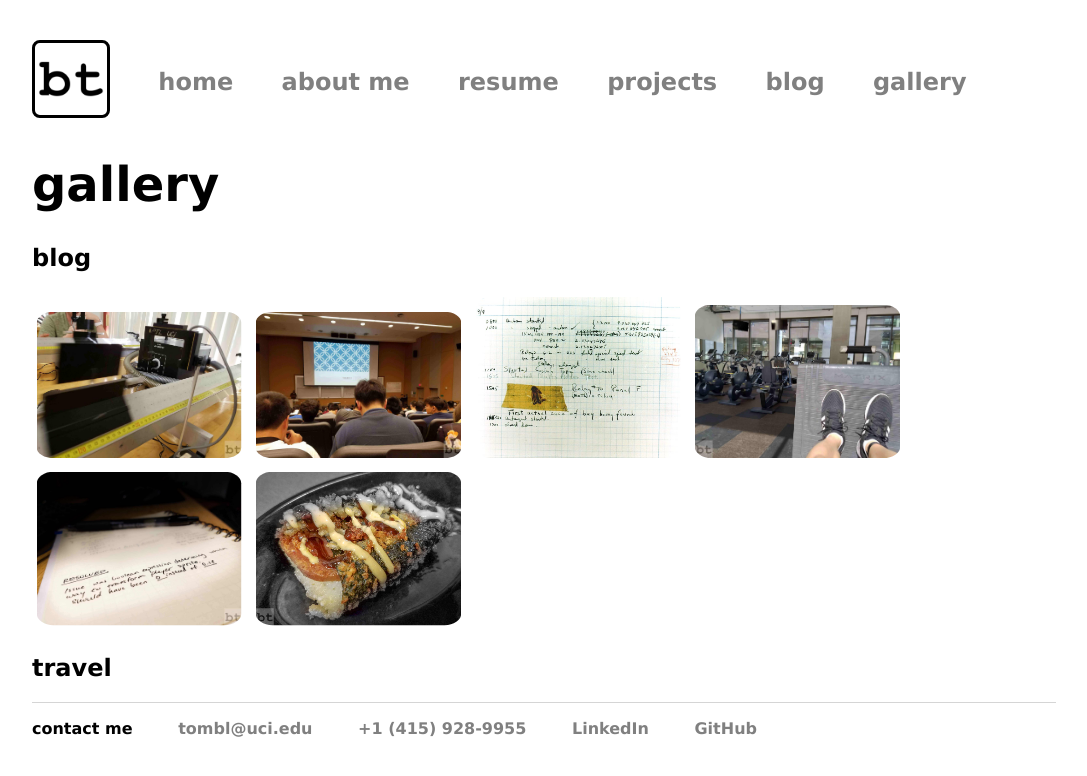
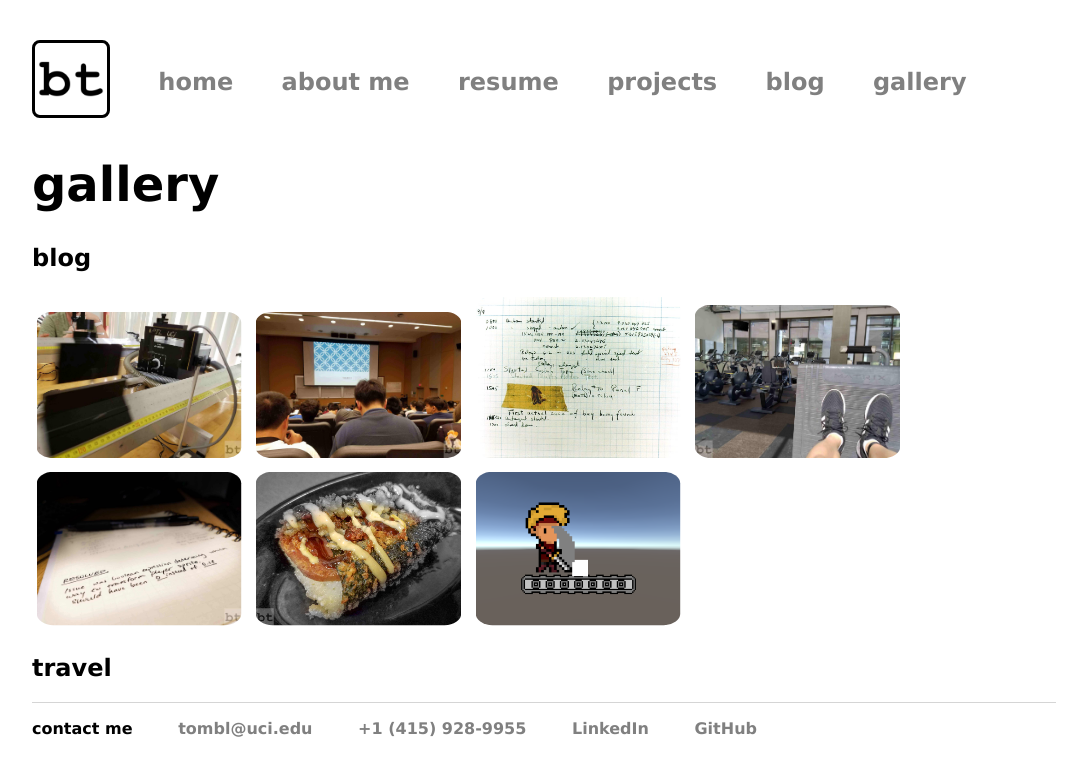
Before and after one commit to BTx123/BTx123.github.io, a Jekyll site: the page built from gallery/index.html, in a window 1280 px wide. Shown: the top 776 px of the page, without its empty margins (96-1183 px from the left). Built offline with Jekyll 4.4.1, drawn with Linux system fonts in a browser that asks for light colours; nearby versions of some CDN libraries.

Commit message:
Update with unity attack image

```diff
--- a/gallery/index.html
+++ b/gallery/index.html
@@ -12,6 +12,7 @@ title: gallery
         <a href="/images/2016-10-21-gym.jpg" data-lightbox="blog" data-title="new gym at Mesa Towers"><img src="/images/2016-10-21-gym.jpg" alt="new gym at Mesa Towers" /></a>
         <a href="/images/2016-10-22-notebook.jpg" data-lightbox="blog" data-title="my coding notes and ideas"><img src="/images/2016-10-22-notebook.jpg" alt="my coding notes and ideas" /></a>
         <a href="/images/2016-10-24-spam-musubi.jpg" data-lightbox="blog" data-title="fried spam musubi, Monday special at Brandywine Commons"><img src="/images/2016-10-24-spam-musubi.jpg" alt="fried spam musubi, Monday special at Brandywine Commons" /></a>
+        <a href="/images/2016-10-26-unity-attack.png" data-lightbox="blog" data-title="attack animation in Unity game engine, with a block-enemy (cause I don't have that sprite yet"><img src="/images/2016-10-26-unity-attack.png" alt="attack animation in Unity game engine, with a block-enemy (cause I don't have that sprite yet" /></a>
     <h2>travel</h2>
     <script>
         lightbox.option({
```
